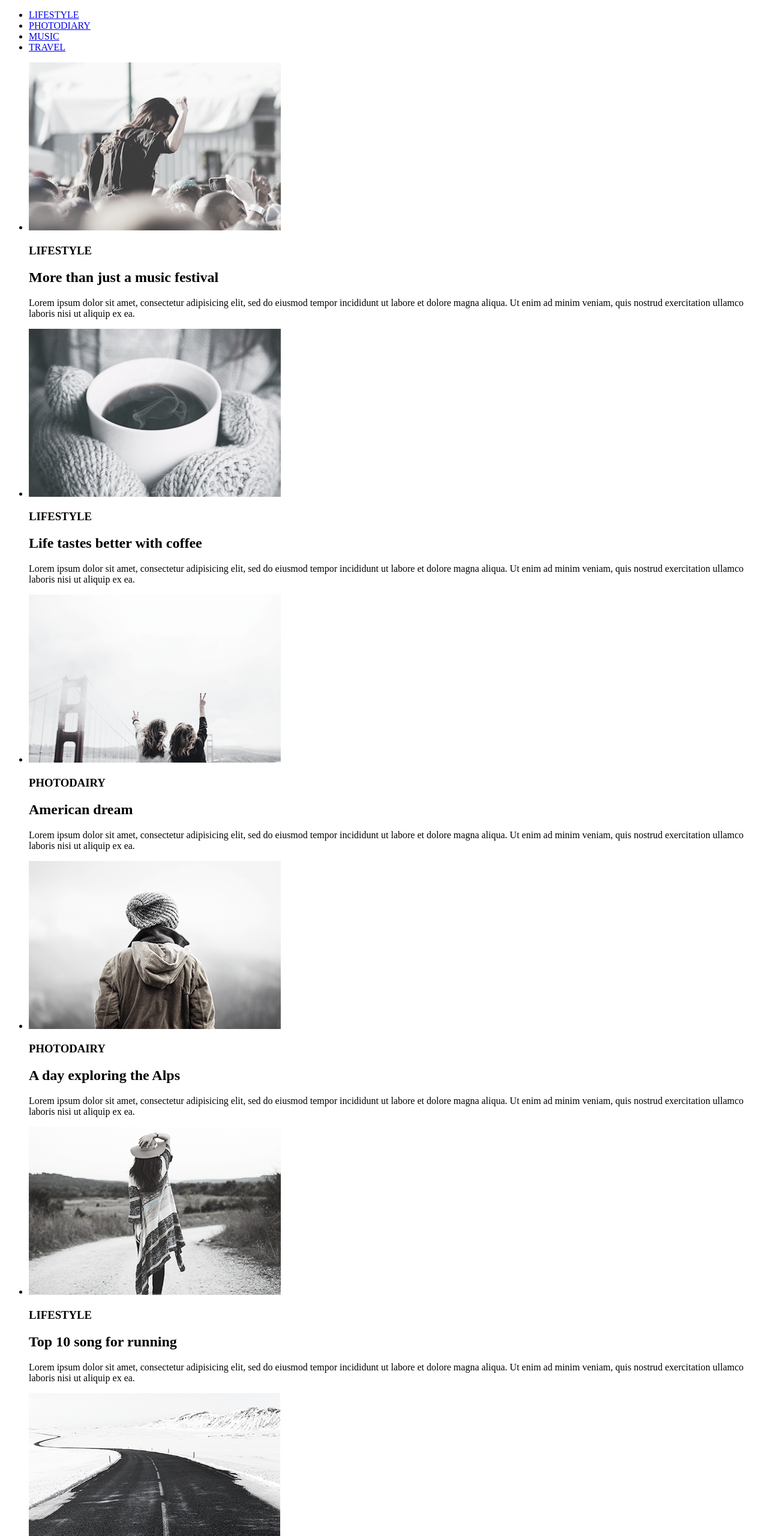
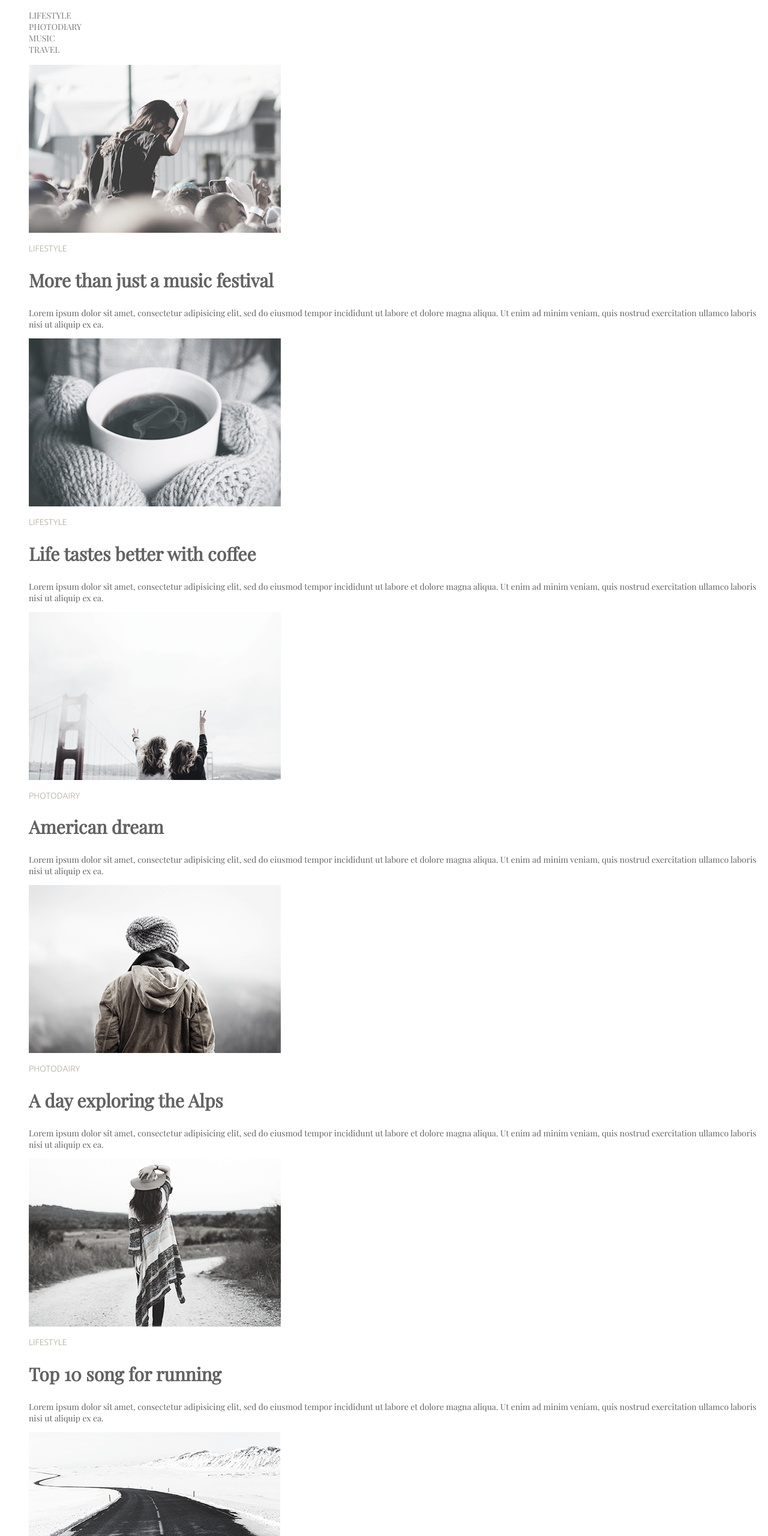
Before and after one commit to LidiiaPopadiuk/lifestyle, a plain HTML site: page index.html in a window 1280 px wide. Shown: the top 2560 px of the page at 60% size. Drawn offline with nearby package versions, Linux system fonts and the light colour scheme.

Commit message:
feat:change css

```diff
--- a/index.html
+++ b/index.html
@@ -5,59 +5,61 @@
     <meta http-equiv="X-UA-Compatible" content="IE=edge">
     <meta name="viewport" content="width=device-width, initial-scale=1.0">
     <title>Document</title>
+    <link href="https://fonts.googleapis.com/css2?family=Playfair+Display&family=Ubuntu:wght@300&display=swap" rel="stylesheet">
+    <link rel="stylesheet" href="./style.css">
 </head>
 <body>
-    <header>
-        <nav>
-            <ul>
-                <li><a href="#">LIFESTYLE</a></li>
-                <li><a href="#">PHOTODIARY</a></li>
-                <li><a href="#">MUSIC</a></li>
-                <li><a href="#">TRAVEL</a></li>
+    <header class="header">
+        <nav class="header_nav">
+            <ul class="header_list">
+                <li class="header_item"><a class="header_link" href="#">LIFESTYLE</a></li>
+                <li class="header_item"><a class="header_link" href="#">PHOTODIARY</a></li>
+                <li class="header_item"><a class="header_link" href="#">MUSIC</a></li>
+                <li class="header_item"><a class="header_link" href="#">TRAVEL</a></li>
             </ul>
         </nav>
     </header>
     <main>
-        <section>
-            <ul>
-                <li>
-                    <img src="./img/gilr.png" alt="girl">
-                    <h3>LIFESTYLE</h3>
-                    <h2>More than just a music festival </h2>
-                    <p>Lorem ipsum dolor sit amet, consectetur adipisicing elit, sed do eiusmod tempor incididunt ut labore et dolore magna aliqua. Ut enim ad minim veniam, quis nostrud exercitation ullamco laboris nisi ut aliquip ex ea.</p>
+        <section class="picture">
+            <ul class="picture_list">
+                <li class="picture_item">
+                    <img class="picture_img" src="./img/gilr.png" alt="girl">
+                    <h3 class="picture_name">LIFESTYLE</h3>
+                    <h2 class="picture_title">More than just a music festival </h2>
+                    <p class="picture_desc">Lorem ipsum dolor sit amet, consectetur adipisicing elit, sed do eiusmod tempor incididunt ut labore et dolore magna aliqua. Ut enim ad minim veniam, quis nostrud exercitation ullamco laboris nisi ut aliquip ex ea.</p>
                 </li>
                 <li>
-                    <img src="./img/caffe.png" alt="caffe">
-                    <h3>LIFESTYLE</h3>
-                    <h2>Life tastes better with coffee</h2>
-                    <p>Lorem ipsum dolor sit amet, consectetur adipisicing elit, sed do eiusmod tempor incididunt ut labore et dolore magna aliqua. Ut enim ad minim veniam, quis nostrud exercitation ullamco laboris nisi ut aliquip ex ea.</p>
+                    <img class="picture_img" src="./img/caffe.png" alt="caffe">
+                    <h3 class="picture_name">LIFESTYLE</h3>
+                    <h2 class="picture_title">Life tastes better with coffee</h2>
+                    <p class="picture_desc">Lorem ipsum dolor sit amet, consectetur adipisicing elit, sed do eiusmod tempor incididunt ut labore et dolore magna aliqua. Ut enim ad minim veniam, quis nostrud exercitation ullamco laboris nisi ut aliquip ex ea.</p>
                 </li>
                 <li>
-                    <img src="./img/gilrs.png" alt="gilrs">
-                    <h3>PHOTODAIRY</h3>
-                    <h2>American dream</h2>
-                    <p>Lorem ipsum dolor sit amet, consectetur adipisicing elit, sed do eiusmod tempor incididunt ut labore et dolore magna aliqua. Ut enim ad minim veniam, quis nostrud exercitation ullamco laboris nisi ut aliquip ex ea.</p>
+                    <img class="picture_img" src="./img/gilrs.png" alt="gilrs">
+                    <h3 class="picture_name">PHOTODAIRY</h3>
+                    <h2 class="picture_title">American dream</h2>
+                    <p class="picture_desc">Lorem ipsum dolor sit amet, consectetur adipisicing elit, sed do eiusmod tempor incididunt ut labore et dolore magna aliqua. Ut enim ad minim veniam, quis nostrud exercitation ullamco laboris nisi ut aliquip ex ea.</p>
                 </li>
                 <li>
-                    <img src="./img/boy.png" alt="boy">
-                    <h3>PHOTODAIRY</h3>
-                    <h2>A day exploring the Alps</h2>
-                    <p>Lorem ipsum dolor sit amet, consectetur adipisicing elit, sed do eiusmod tempor incididunt ut labore et dolore magna aliqua. Ut enim ad minim veniam, quis nostrud exercitation ullamco laboris nisi ut aliquip ex ea.</p>
+                    <img class="picture_img" src="./img/boy.png" alt="boy">
+                    <h3 class="picture_name">PHOTODAIRY</h3>
+                    <h2 class="picture_title">A day exploring the Alps</h2>
+                    <p class="picture_desc">Lorem ipsum dolor sit amet, consectetur adipisicing elit, sed do eiusmod tempor incididunt ut labore et dolore magna aliqua. Ut enim ad minim veniam, quis nostrud exercitation ullamco laboris nisi ut aliquip ex ea.</p>
                 </li>
                 <li>
-                    <img src="./img/girlhat.png" alt="girlhat">
-                    <h3>LIFESTYLE</h3>
-                    <h2>Top 10 song for running</h2>
-                    <p>Lorem ipsum dolor sit amet, consectetur adipisicing elit, sed do eiusmod tempor incididunt ut labore et dolore magna aliqua. Ut enim ad minim veniam, quis nostrud exercitation ullamco laboris nisi ut aliquip ex ea.</p>
+                    <img class="picture_img" src="./img/girlhat.png" alt="girlhat">
+                    <h3 class="picture_name">LIFESTYLE</h3>
+                    <h2 class="picture_title">Top 10 song for running</h2>
+                    <p class="picture_desc">Lorem ipsum dolor sit amet, consectetur adipisicing elit, sed do eiusmod tempor incididunt ut labore et dolore magna aliqua. Ut enim ad minim veniam, quis nostrud exercitation ullamco laboris nisi ut aliquip ex ea.</p>
                 </li>
                 <li>
-                    <img src="./img/road.png" alt="road">
-                    <h3>LIFESTYLE</h3>
-                    <h2>Cold winter days</h2>
-                    <p>Lorem ipsum dolor sit amet, consectetur adipisicing elit, sed do eiusmod tempor incididunt ut labore et dolore magna aliqua. Ut enim ad minim veniam, quis nostrud exercitation ullamco laboris nisi ut aliquip ex ea.</p>
+                    <img class="picture_img" src="./img/road.png" alt="road">
+                    <h3 class="picture_name">LIFESTYLE</h3>
+                    <h2 class="picture_title">Cold winter days</h2>
+                    <p class="picture_desc">Lorem ipsum dolor sit amet, consectetur adipisicing elit, sed do eiusmod tempor incididunt ut labore et dolore magna aliqua. Ut enim ad minim veniam, quis nostrud exercitation ullamco laboris nisi ut aliquip ex ea.</p>
                 </li>
             </ul>
-            <button>Load more</button>
+            <button class="picture_btn">Load more</button>
         </section>
     </main>
 </body>
--- /dev/null
+++ b/style.css
@@ -0,0 +1,49 @@
+:root {
+    --color-name:#7D7D7D;
+    --color-text:#626262;
+    --color-title: #B4AD9E;
+}
+
+ul {
+    list-style-type: none;
+}
+
+.header_link {
+    font-size: 14px;
+font-family: Playfair Display;
+color: var(--color-name);
+text-decoration: none;
+}
+
+.header_link:hover {
+    color: #03A9F4;
+}
+
+.picture_name {
+    font-size: 14px;
+font-family: Ubuntu;
+font-weight: 300;
+color: var(--color-title)
+}
+.picture_title {
+    font-size: 30px;
+font-family: Playfair Display;
+color: var(--color-text)
+}
+
+.picture_desc {
+    font-size: 14px;
+font-family: Playfair Display;
+color: var(--color-text)
+}
+
+.picture_btn {
+    width: 165px;
+height: 60px;
+border:1px solid var(--color-text);
+background-color: rgba(0, 0, 0, 0);
+font-size: 14px;
+font-family: Playfair Display;
+color: var(--color-text);
+cursor: pointer;
+}
```
